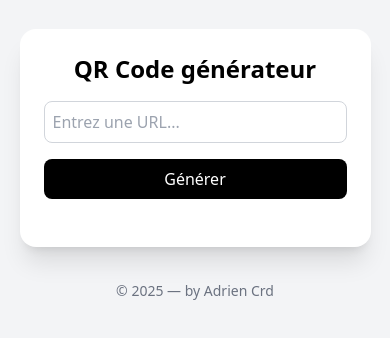
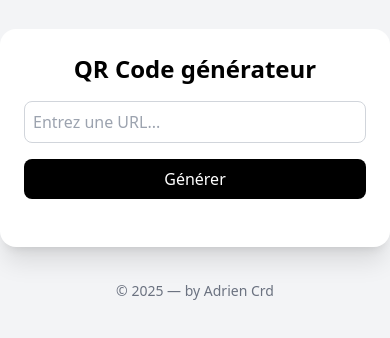
Before and after one commit to adriencrd/QR-code-smiley, a plain HTML site: page index.html in a window 390 px wide. Shown: the part 252-590 px from the top of the page. Drawn offline with nearby package versions, Linux system fonts and the light colour scheme.

Commit message:
mobile responsive

```diff
--- a/style.css
+++ b/style.css
@@ -1,17 +1,24 @@
+html, body {
+  max-width: 100%;
+  overflow-x: hidden;
+}
+
 div.bg-white {
-  width: 90%;
+  width: 100%;
   max-width: 400px;
   box-sizing: border-box;
+  margin: 0 auto;
 }
 
-input#wurlInput,
-button {
+input#urlInput,button {
   width: 100%;
+  box-sizing: border-box;
 }
 
 #qrcode canvas {
   max-width: 100%;
   height: auto !important;
+  display: block;
 }
 
 footer {
```
